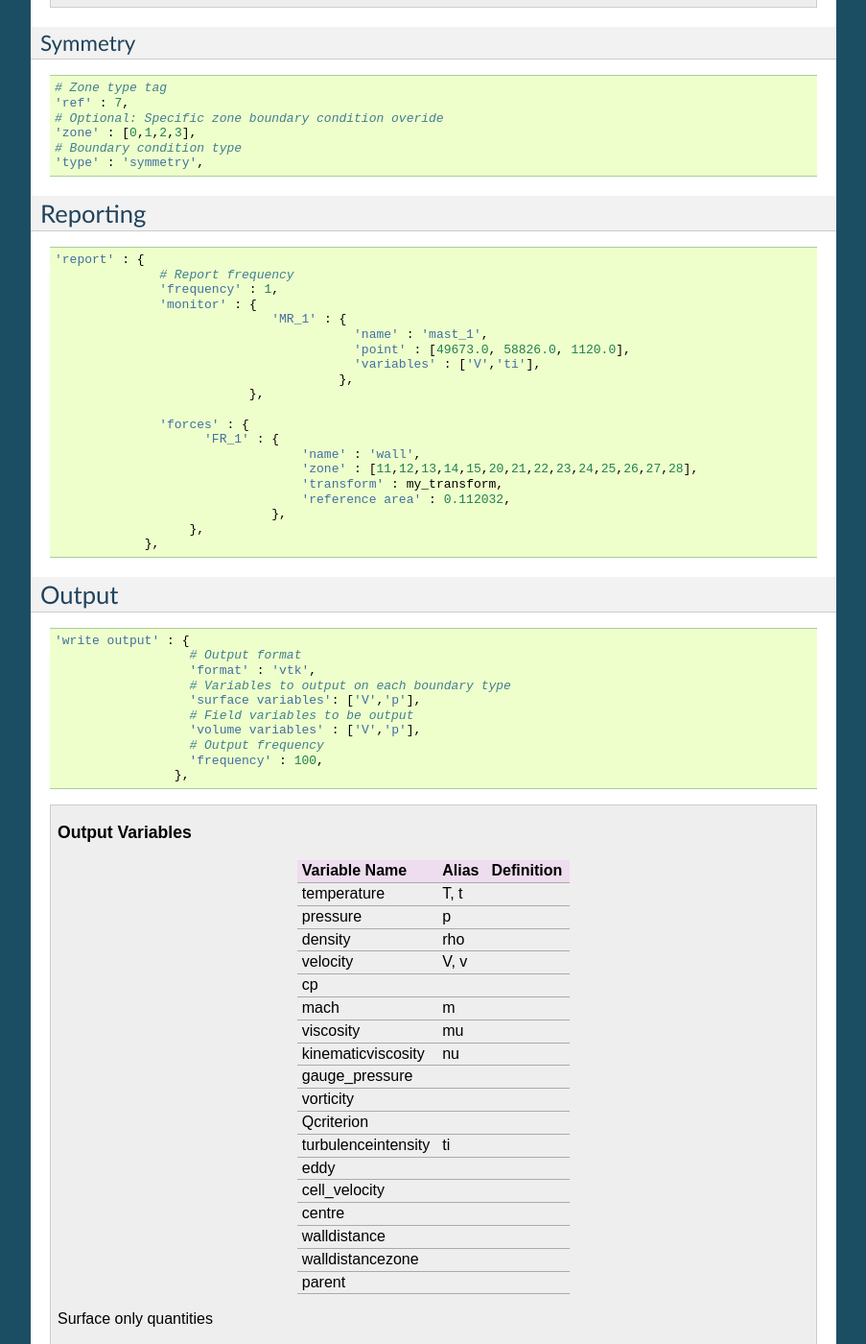
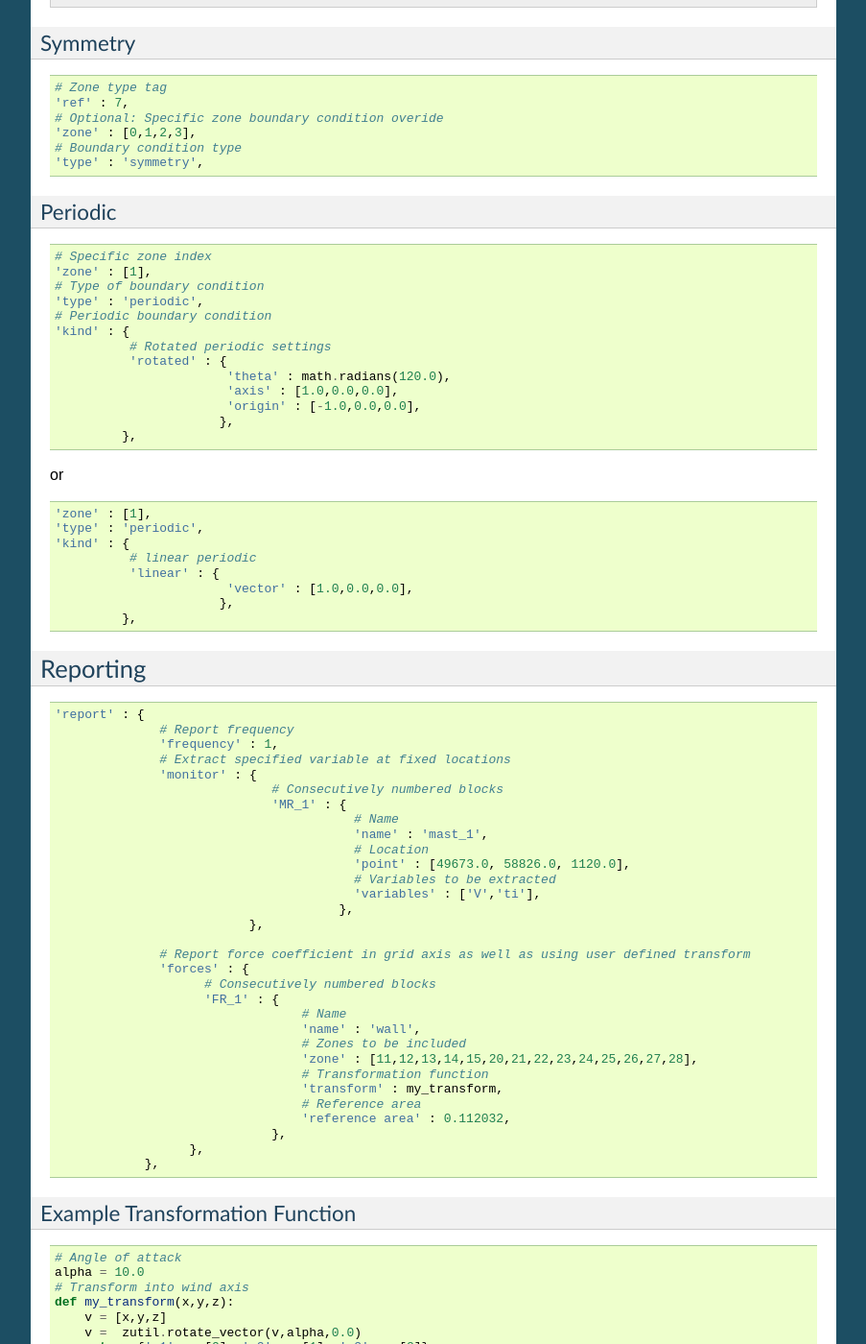
Before and after one commit to zCFD/zCFDguide, a Sphinx documentation site: the page built from docs/source/control-dict.rst, in a window 1280 px wide and 1400 px high, scrolled down 6808 px. Shown: the whole window at 96% size, without its empty margins (198-1101 px from the left). Built offline with Sphinx 7.4.7, drawn with Linux system fonts in a browser that asks for light colours; formulas are drawn with MathJax 3; some of the changed text lies outside the part shown.

Commit message:
Added periodic bc

```diff
--- a/docs/source/control-dict.rst
+++ b/docs/source/control-dict.rst
@@ -470,6 +470,39 @@
     # Boundary condition type
     'type' : 'symmetry',
 
+Periodic
+^^^^^^^^
+
+.. code-block:: python
+
+    # Specific zone index
+    'zone' : [1],
+    # Type of boundary condition
+    'type' : 'periodic',
+    # Periodic boundary condition
+    'kind' : {
+              # Rotated periodic settings
+              'rotated' : {
+                           'theta' : math.radians(120.0),
+                           'axis' : [1.0,0.0,0.0],
+                           'origin' : [-1.0,0.0,0.0],
+                          },
+             },
+
+or
+
+.. code-block:: python
+
+    'zone' : [1],
+    'type' : 'periodic',
+    'kind' : {
+              # linear periodic
+              'linear' : {
+                           'vector' : [1.0,0.0,0.0],
+                          },
+             },
+
+
 Reporting
 ---------
 
@@ -478,23 +511,47 @@
     'report' : {
                   # Report frequency
                   'frequency' : 1,
+                  # Extract specified variable at fixed locations
                   'monitor' : {
+                                 # Consecutively numbered blocks
                                  'MR_1' : {
+                                            # Name
                                             'name' : 'mast_1',
+                                            # Location
                                             'point' : [49673.0, 58826.0, 1120.0],
+                                            # Variables to be extracted
                                             'variables' : ['V','ti'],
                                           },
                               },
 
+                  # Report force coefficient in grid axis as well as using user defined transform
                   'forces' : {
+                        # Consecutively numbered blocks
                         'FR_1' : {
+                                     # Name
                                      'name' : 'wall',
+                                     # Zones to be included
                                      'zone' : [11,12,13,14,15,20,21,22,23,24,25,26,27,28],
+                                     # Transformation function
                                      'transform' : my_transform,
+                                     # Reference area
                                      'reference area' : 0.112032,
                                  },
                       },
                 },
+
+Example Transformation Function
+^^^^^^^^^^^^^^^^^^^^^^^^^^^^^^^
+
+.. code-block:: python
+
+    # Angle of attack
+    alpha = 10.0
+    # Transform into wind axis
+    def my_transform(x,y,z):
+        v = [x,y,z]
+        v =  zutil.rotate_vector(v,alpha,0.0)
+        return {'v1' : v[0], 'v2' : v[1], 'v3' : v[2]}
 
 Output
 ------
```
